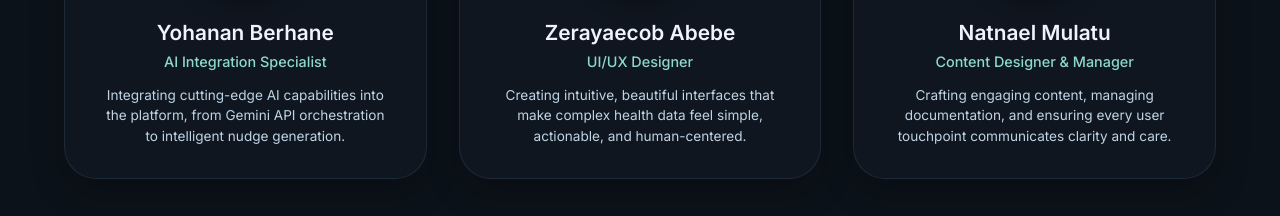
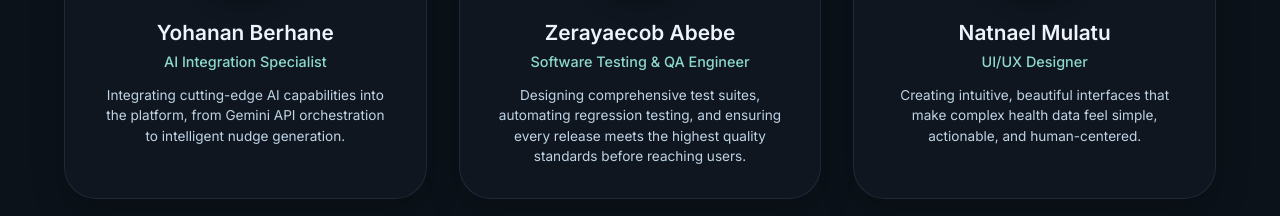
Before and after one commit to HaileabHM7/BioSync, a website: page public/index.html in a window 1280 px wide. Shown: the part 2120-2336 px from the top of the page. Drawn offline with nearby package versions, Linux system fonts and the light colour scheme; no server answers.

Commit message:
content update

```diff
--- a/public/index.html
+++ b/public/index.html
@@ -586,15 +586,15 @@
       <div class="glass-panel team-card">
         <img class="team-avatar" src="/img/zerayaecob.jpg" alt="Zerayaecob Abebe">
         <div class="team-name">Zerayaecob Abebe</div>
-        <div class="team-role">UI/UX Designer</div>
-        <div class="team-bio">Creating intuitive, beautiful interfaces that make complex health data feel simple, actionable, and human-centered.</div>
-      </div>
+        <div class="team-role">Software Testing & QA Engineer</div>
+  <div class="team-bio">Designing comprehensive test suites, automating regression testing, and ensuring every release meets the highest quality standards before reaching users.</div>
+</div>
       <!-- Member 6: Natnael -->
       <div class="glass-panel team-card">
         <img class="team-avatar" src="/img/natnael.png" alt="Natnael Mulatu">
         <div class="team-name">Natnael Mulatu</div>
-        <div class="team-role">Content Designer & Manager</div>
-        <div class="team-bio">Crafting engaging content, managing documentation, and ensuring every user touchpoint communicates clarity and care.</div>
+        <div class="team-role">UI/UX Designer</div>
+        <div class="team-bio">Creating intuitive, beautiful interfaces that make complex health data feel simple, actionable, and human-centered.</div>
       </div>
     </div>
   </section>
```
